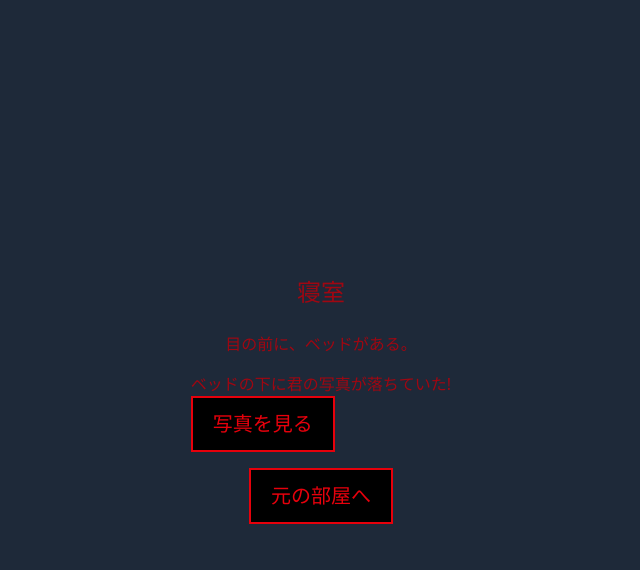
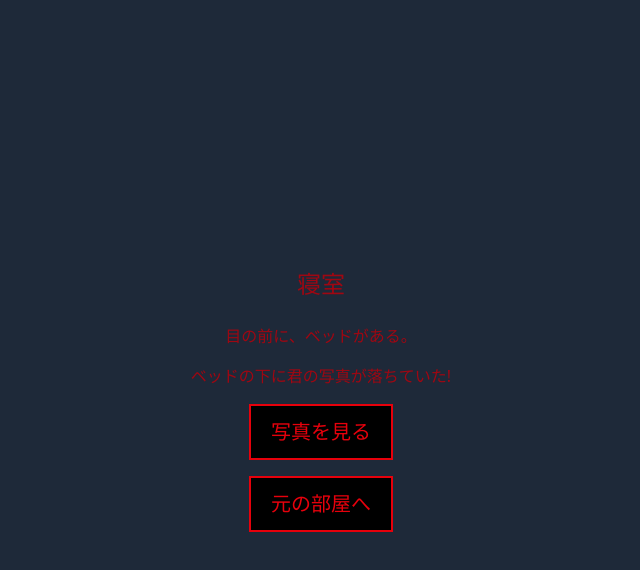
Before and after one commit to airi0224/dasyutsu-game, a React (Vite) app: page /room1 in a window 1280 px wide. Both pictures are taken after a click on the button "ベッドを調べる". Shown: the top 570 px of the page, without its empty margins (319-959 px from the left). Built offline with nearby package versions, Linux system fonts and the light colour scheme.

Commit message:
More tailwind classes

```diff
--- a/src/Rooms/Room1/index.jsx
+++ b/src/Rooms/Room1/index.jsx
@@ -10,20 +10,18 @@ export default function Room1() {
   const [searchedBed, setSearchedBed] = useState(false);
 
   return (
-    <div className="w-full h-screen flex flex-col items-center justify-center bg-gray-800 text-red-800 space-y-4">
+    <div className="relative w-full h-screen flex flex-col items-center justify-center bg-gray-800 text-red-800 space-y-4">
 
-      <RoomView description={"寝室"} />
+      <RoomView description={"寝室"} className={""} />
       <p className="">目の前に、ベッドがある。</p>
 
       {!seenPicture && searchedBed && (
-        <div>
+        <div className=' relative flex flex-col justify-center space-y-4'>
           <p className="">ベッドの下に君の写真が落ちていた!</p>
-          <div className="">
-            <button className="bg-black text-red-600 border-2 border-red-600 py-3 px-5 text-xl" onClick={() => setSeenPicture(true)}>
-              写真を見る
-            </button>
+          <button className="mx-auto bg-black text-red-600 border-2 border-red-600 py-3 px-5 text-xl" onClick={() => setSeenPicture(true)}>
+            写真を見る
+          </button>
 
-          </div>
         </div>
       )}
 
--- a/src/Rooms/Start/index.jsx
+++ b/src/Rooms/Start/index.jsx
@@ -9,7 +9,7 @@ import RoomView from '../../components/RoomView';
 export default function Start() {
   return (
     <div className="w-full h-screen flex flex-col items-center justify-center bg-gray-800 text-red-800">
-      <RoomView description={"何も無い部屋"} className="text-3xl" >
+      <RoomView description={"何も無い部屋"} className="" >
         <p className="">中心の部屋。誰かの気配を感じる…</p>
         <p className="">ドアが２つある。どっちへ行こうか？</p>
       </RoomView>
--- a/src/components/RoomView.jsx
+++ b/src/components/RoomView.jsx
@@ -14,9 +14,9 @@
 import './RoomView.css';
 import React from 'react';
 
-export default function RoomView({ description, children }) {
+export default function RoomView({ description, className, children }) {
   return (
-    <div className="">
+    <div className={" " + className}>
       <p className="text-2xl text-center mb-2">{description}</p>
       {children}
     </div>
```
